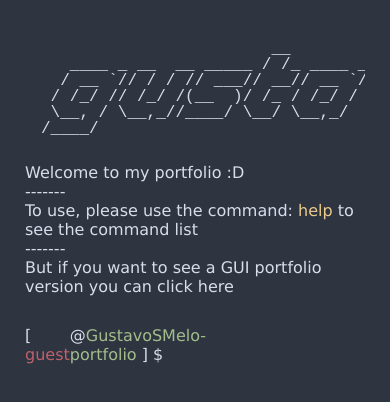
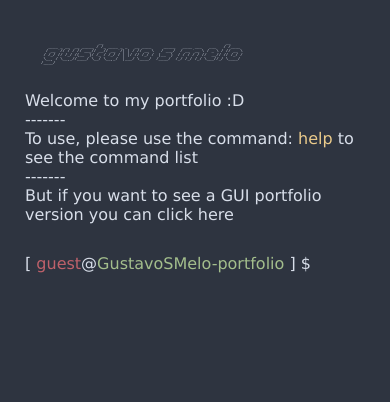
Before and after one commit to GustavoSMelo/portfolio, a React (Vite) app: page / in a window 390 px wide. Shown: the top 402 px of the page. Built offline with nearby package versions, Linux system fonts and the light colour scheme.

Commit message:
add responsivity in terminal

```diff
--- a/src/components/terminal/ascName/style.ts
+++ b/src/components/terminal/ascName/style.ts
@@ -7,4 +7,16 @@ export const PreArea = styled.pre`
   overflow: auto;
   padding: 1rem;
   white-space: pre;
+
+  @media screen and (max-width: 890px) {
+    font-size: 8pt;
+  }
+
+  @media screen and (max-width: 620px) {
+    font-size: 6pt;
+  }
+
+  @media screen and (max-width: 490px) {
+    font-size: 3pt;
+  }
 `;
--- a/src/components/terminal/commands/content/errors.tsx
+++ b/src/components/terminal/commands/content/errors.tsx
@@ -1,8 +1,15 @@
+import styled from "styled-components";
+import vars from "../../../../global/style/vars.style";
+
+const ErrorContainer = styled.p`
+    color: ${vars.colors.aurora.red};
+`
+
 const Error = () => (
-    <p>
+    <ErrorContainer>
         command not founded, use the command `help` to see all supported
         executables
-    </p>
+    </ErrorContainer>
 );
 
 export default Error;
--- a/src/views/terminal/terminal.style.ts
+++ b/src/views/terminal/terminal.style.ts
@@ -46,6 +46,17 @@ export const Container = styled.main`
     form > input:focus::placeholder {
         color: transparent;
     }
+
+    @media screen and (max-width: 580px) {
+        form {
+            flex-direction: column;
+            align-items: start;
+        }
+
+        form > input {
+            width: 100%;
+        }
+    }
 `;
 
 export const TerminalAlert = styled.span`
--- a/src/views/website/styled.ts
+++ b/src/views/website/styled.ts
@@ -53,6 +53,11 @@ const PresentationSection = styled.section`
        font-size: 14pt;
        line-height: 27px;
        text-align: justify;
+    }
+
+    @media screen and (max-width: 1024px) {
+        width: 90%;
+        justify-content: center;
     }
 `;
 
```
